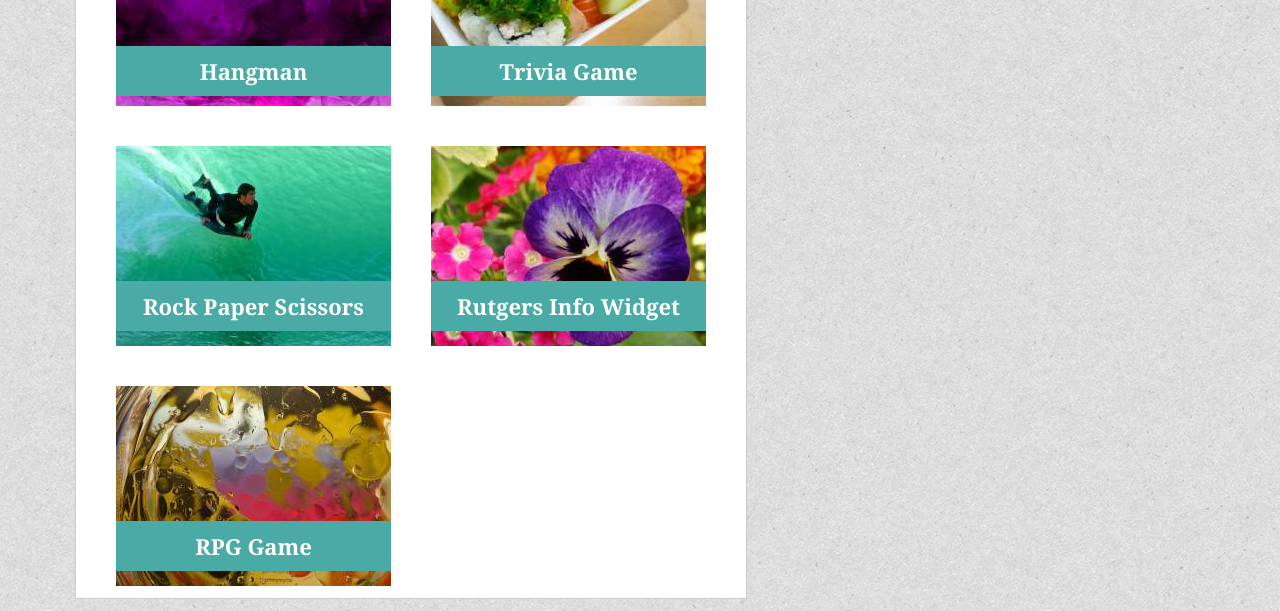
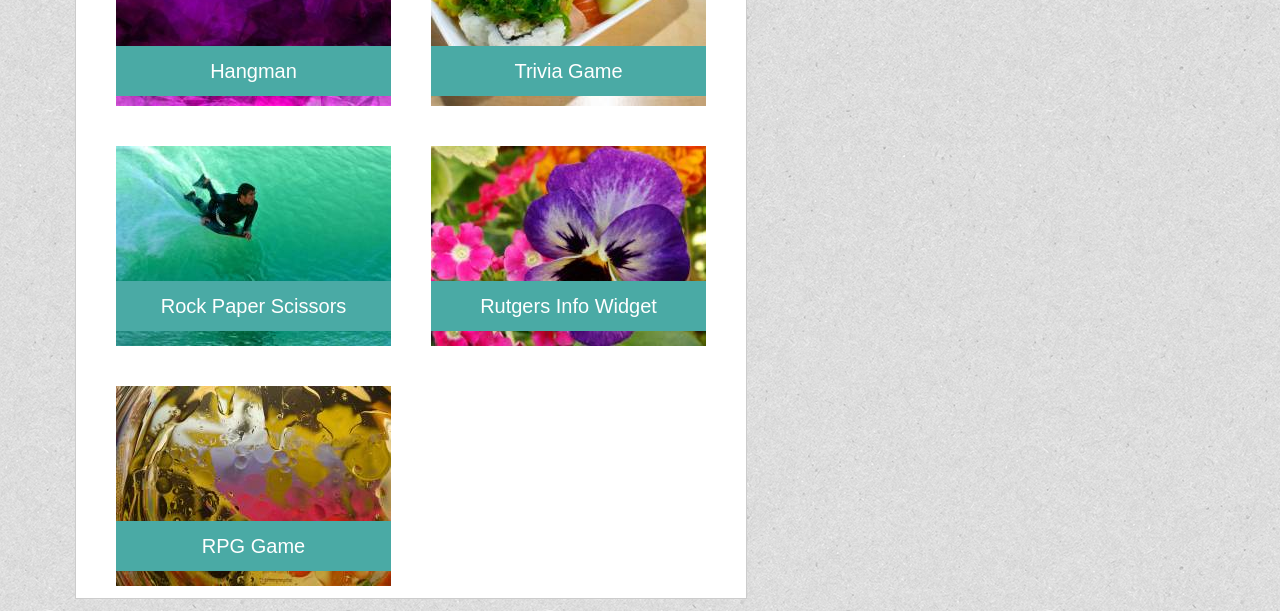
Before and after one commit to suhailpurewal/suhailpurewal.github.io, a plain HTML site: page Basic-Portfolio/portfolio.html in a window 1280 px wide. Shown: the part 341-952 px from the top of the page. Drawn offline with Linux system fonts and the light colour scheme.

Commit message:
font update

```diff
--- a/Basic-Portfolio/assets/css/style.css
+++ b/Basic-Portfolio/assets/css/style.css
@@ -280,9 +280,8 @@ footer {
 	top: 160px;
 	left: -5px;
 	text-align: center;
-	font-size: 22px;
-	font-weight: bold;
-	font-family: 'Georgia', Times, Times New Roman, serif;
+	font-size: 20px;
+	font-family: 'Arial', 'Helvetica Neue', Helvetica, sans-serif;
 
 }
 #btrivia{
@@ -296,9 +295,8 @@ footer {
 	top: 160px;
 	right: 40px;
 	text-align: center;
-	font-size: 22px;
-	font-weight: bold;
-	font-family: 'Georgia', Times, Times New Roman, serif;
+	font-size: 20px;
+	font-family: 'Arial', 'Helvetica Neue', Helvetica, sans-serif;
 
 }
 #brock {
@@ -312,10 +310,8 @@ footer {
 	top: 395px;
 	left: 20px;
 	text-align: center;
-	font-size: 22px;
-	font-weight: bold;
-	font-family: 'Georgia', Times, Times New Roman, serif;
-
+	font-size: 20px;
+	font-family: 'Arial', 'Helvetica Neue', Helvetica, sans-serif;
 }
 #brutgers {
 	background-color: #4aaaa5;
@@ -328,9 +324,8 @@ footer {
 	top: 395px;
 	right: 40px;
 	text-align: center;
-	font-size: 22px;
-	font-weight: bold;
-	font-family: 'Georgia', Times, Times New Roman, serif;
+	font-size: 20px;
+	font-family: 'Arial', 'Helvetica Neue', Helvetica, sans-serif;
 
 }
 #brpg {
@@ -344,9 +339,8 @@ footer {
 	top: 635px;
 	left: 20px;
 	text-align: center;
-	font-size: 22px;
-	font-weight: bold;
-	font-family: 'Georgia', Times, Times New Roman, serif;
+	font-size: 20px;
+	font-family: 'Arial', 'Helvetica Neue', Helvetica, sans-serif;
 
 }
 .divhangman {
```
